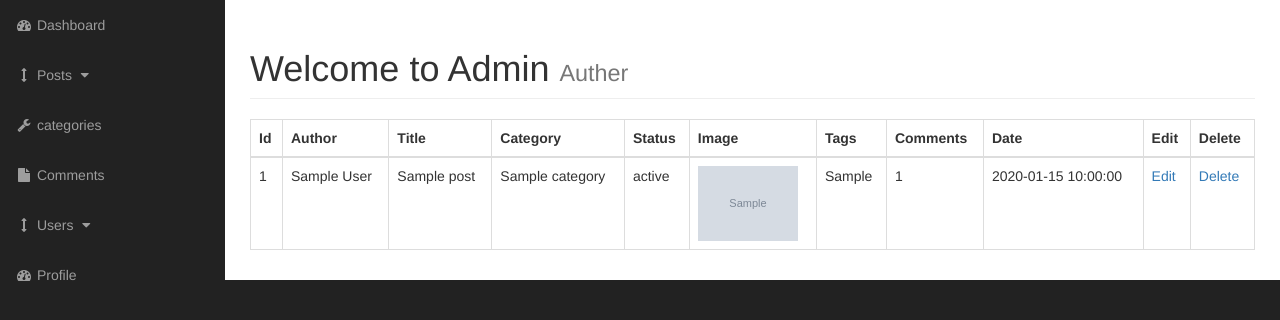
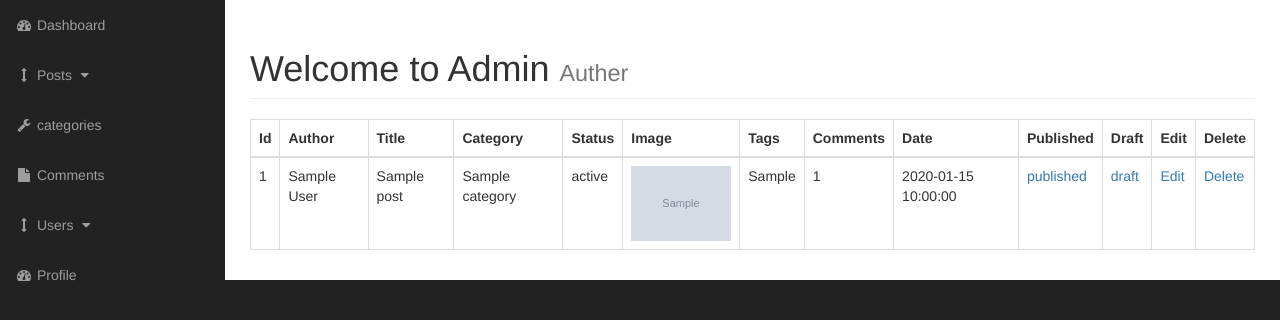
Before and after one commit to maulikdholariya/PHP-CMS-Project, a PHP site: page /admin/posts.php in a window 1280 px wide. Shown: the part 51-371 px from the top of the page. Run offline with PHP 8.4, Linux system fonts and the light colour scheme; tables that the repository leaves empty or names only in its code hold one stand-in row (values such as "Sample post"); grey boxes marked "Sample" are stand-in pictures.

Commit message:
add posts status published

```diff
--- a/admin/includes/view_all_posts.php
+++ b/admin/includes/view_all_posts.php
@@ -10,6 +10,8 @@
             <th>Tags</th>
             <th>Comments</th>
             <th>Date</th>
+            <th>Published</th>
+            <th>Draft</th>
             <th>Edit</th>
             <th>Delete</th>
         </tr>
@@ -53,6 +55,9 @@ echo"<td><img width='100' src='../images/$post_image' alt='image'></td>";
         echo"<td>$post_tags</td>";
         echo"<td>$post_comment_count</td>";
         echo"<td>$post_date</td>";
+        echo"<td><a href= 'posts.php?change_to_published=$post_id'>published</a></td>";
+        echo"<td><a href= 'posts.php?change_to_draft=$post_id'>draft</a></td>";
+
         echo"<td><a href= 'posts.php?source=edit_post&p_id={$post_id}'>Edit</a></td>";
         echo"<td><a href= 'posts.php?delete={$post_id}'>Delete</a></td>";
         echo "</tr>";
@@ -63,6 +68,23 @@ echo"<td><img width='100' src='../images/$post_image' alt='image'></td>";
     </tbody>
 </table>
 <?php
+
+                if(isset($_GET['change_to_published'])){
+
+                    $the_post_id=$_GET['change_to_published'];
+                    $query = "UPDATE posts SET post_status = 'published' WHERE post_id = $the_post_id ";
+
+                    $change_to_published_query  = mysqli_query($connection, $query);
+                    header("location: posts.php");
+                }
+                if(isset($_GET['change_to_draft'])){
+
+                    $the_post_id=$_GET['change_to_draft'];
+                    $query = "UPDATE posts SET post_status = 'draft' WHERE post_id = $the_post_id ";
+
+                    $change_to_draft_query  = mysqli_query($connection, $query);
+                    header("location: posts.php");
+                }
                 if(isset($_GET['delete'])){
                     $the_post_id=$_GET['delete'];
                     $query = "DELETE FROM posts WHERE post_id={$the_post_id} ";
```
Also changed, not shown: images/lambo_1.jpg (added). Lines whose indentation alone changed are shown as unchanged.
